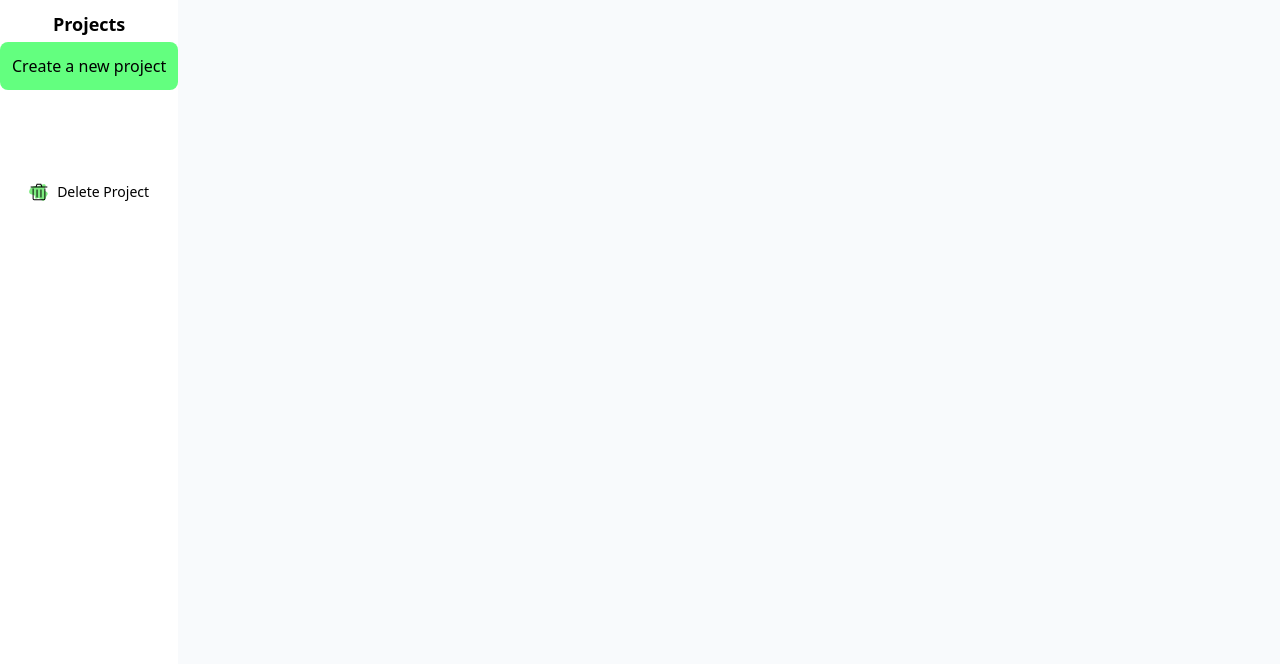
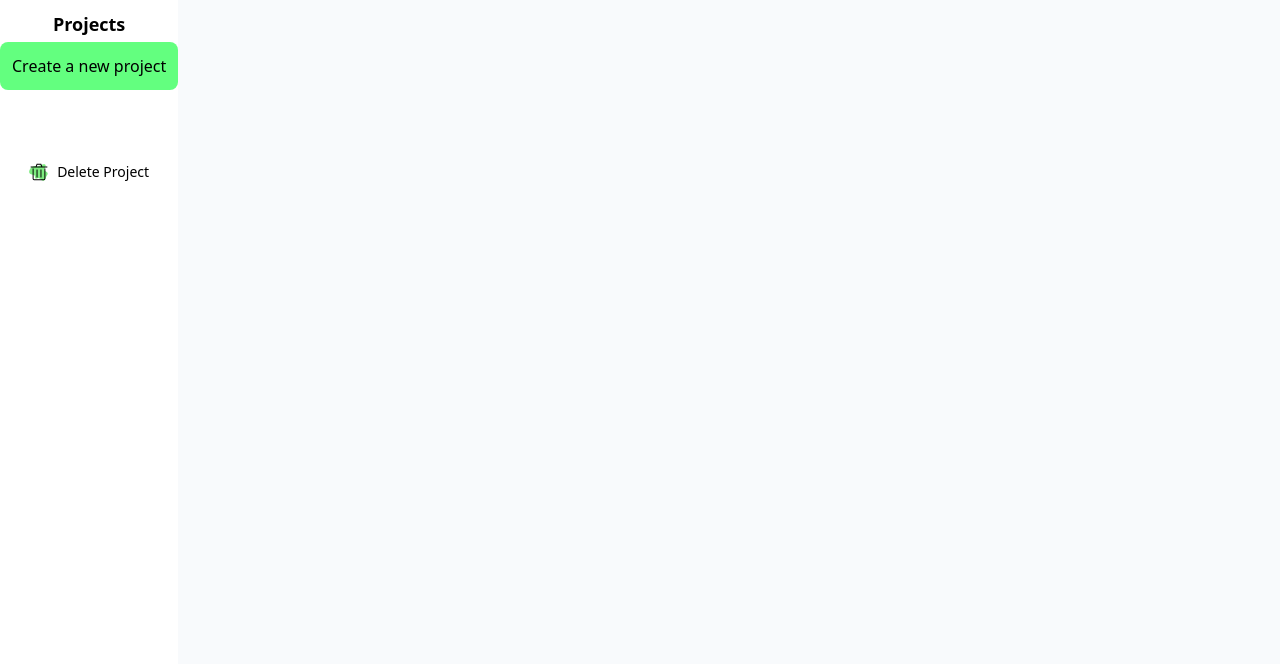
Before and after one commit to raybgomez/to-do-list, a website built with webpack: page dist/index.html in a window 1280 px wide. Shown: the part 82-746 px from the top of the page. Built offline with nearby package versions, Linux system fonts and the light colour scheme.

Commit message:
Remove css link from index.html

```diff
--- a/dist/index.html
+++ b/dist/index.html
@@ -4,7 +4,6 @@
     <meta charset="UTF-8">
     <meta http-equiv="X-UA-Compatible" content="IE=edge">
     <meta name="viewport" ="width=device-width, initial-scale=1.0">
-    <link href="/dist/output.css" rel="stylesheet">
     <link rel="preconnect" href="https://fonts.googleapis.com">
     <link rel="preconnect" href="https://fonts.gstatic.com" crossorigin>
     <link href="https://fonts.googleapis.com/css2?family=Poppins:wght@300&display=swap" rel="stylesheet">
```
